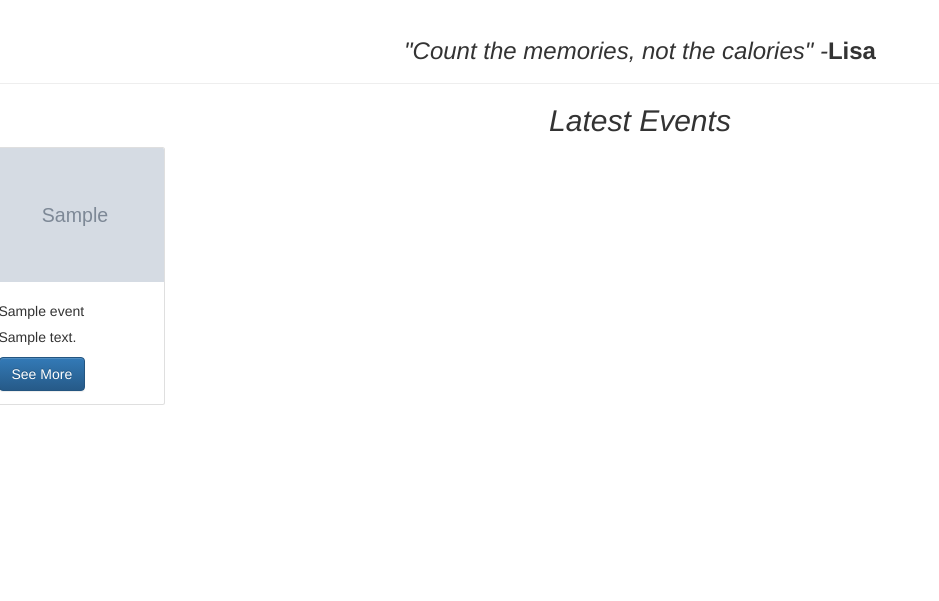
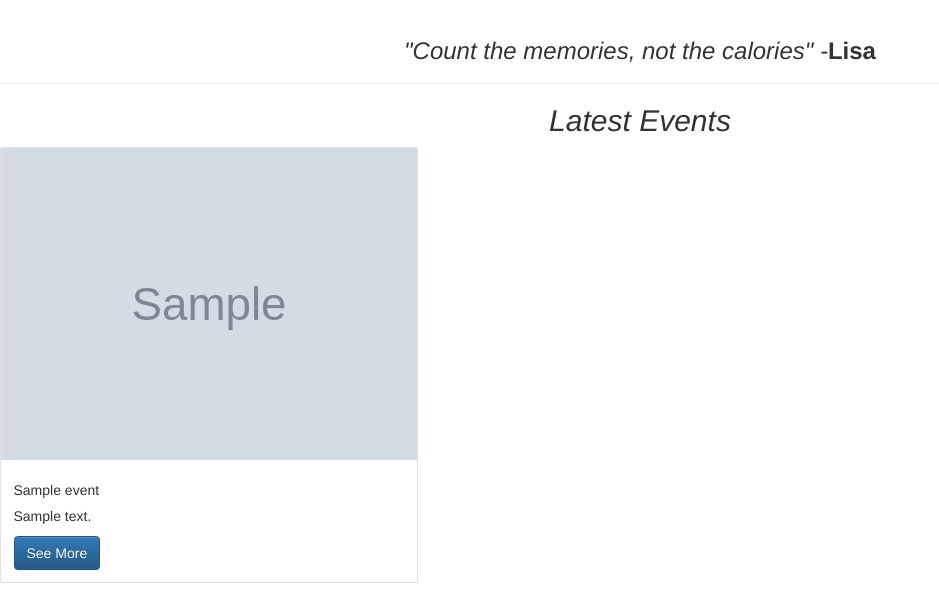
Before and after one commit to nonskill/FoodBlogFinal, a Django app: page /events/ in a window 1280 px wide. Shown: the part 199-800 px from the top of the page, without its empty margins (0-939 px from the left). Run offline with Django 3.2, Linux system fonts and the light colour scheme; tables that the repository leaves empty hold one stand-in row (values such as "Sample post"); grey boxes marked "Sample" are stand-in pictures; some libraries are stand-ins or nearby versions; some web fonts are replaced.

Commit message:
Line Up Events

```diff
--- a/blog/templates/blog/events.html
+++ b/blog/templates/blog/events.html
@@ -246,10 +246,11 @@ and (max-width: 4096px) {
             <center><div class="Heading"><a style="text-decoration:none" href="/">Food-Stories</a></div>
             <center><h3><i>"Count the memories, not the calories" -</i><b>Lisa</b></h3></center>
         </div>
+
         <i><center><h2>Latest Events</h2></center></i>
+        <div class="card-columns">
           {% for event in events %}
-      <div class="row">
-        <div class="card" style="width: 18rem;">
+            <div class="card">
                 <img src="{{ event.cover.url}}" class="card-img-top" alt="{{ event.title }}">
                 <div class="card-body">
                   <h5 class="card-title">{{ event.title }}</h5>
@@ -259,5 +260,6 @@ and (max-width: 4096px) {
                 </div>
               </div>
             {% endfor %}
+          </div>
     </body>
 </html>
```
Also changed, not shown: media/images/18-05-16-SBSPeanutButter-10_tpDzPgX_uYQ9WVA_FbiN3oO.jpg (added), media/images/18-10-23-StuffedSquash-3-e1540482552455_tJBJMUu_kb1skGC_GuKMBAY.jpg (added), media/images/screen_shot_2018-08-21_at_125429_pm_3PrRxvT_8NVqke9.png (added). Lines whose indentation alone changed are shown as unchanged.
